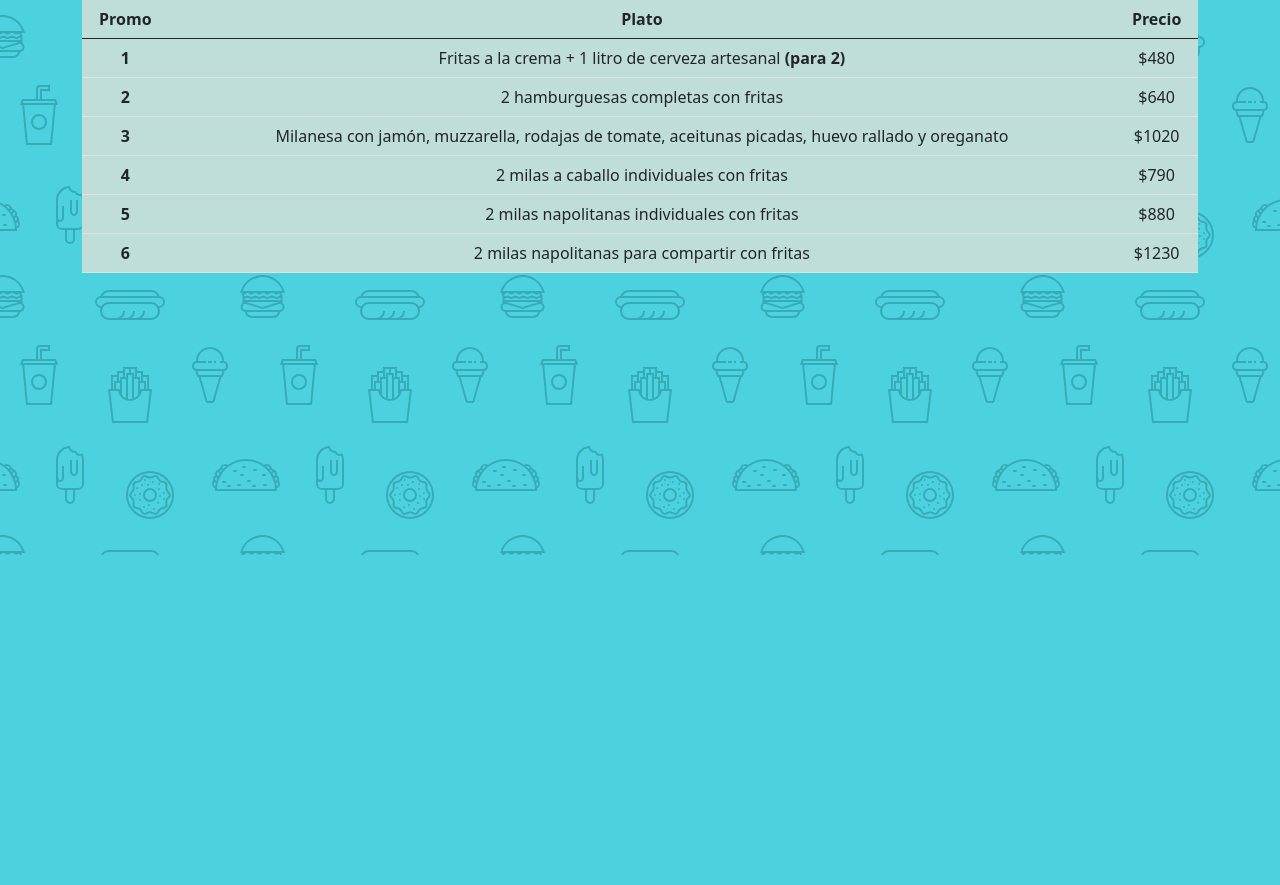
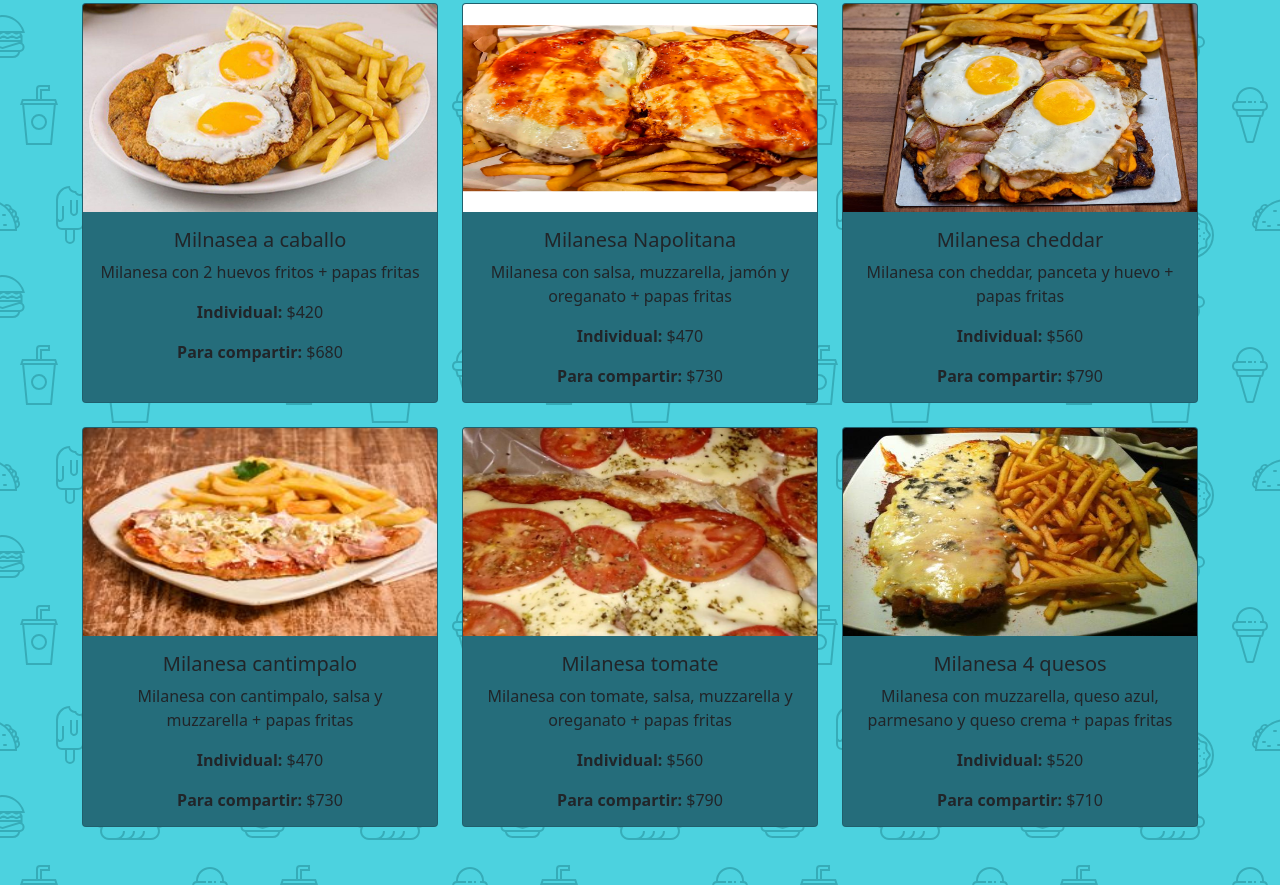
Before and after one commit to nahucarrizo/proyecto-final, a plain HTML site: page index.html in a window 1280 px wide. Shown: the part 245-1130 px from the top of the page. Before the commit the page ends 800 px from the top, so only its background shows below. Drawn offline with nearby package versions, Linux system fonts and the light colour scheme.

Commit message:
Agregacion de imagenes y de milanesas

```diff
--- a/index.html
+++ b/index.html
@@ -1,3 +1,4 @@
+<!Doctype html>
 <html lang="en">
     <head>
         <meta charset="utf-8">
@@ -8,7 +9,8 @@
         <link rel="stylesheet" href="assets/css/style.css">
     </head>
     <body>
-        <nav class="navbar navbar-expand-lg navbar-light nav1">
+        <!--Barra nav-->
+        <nav class="navbar navbar-expand-lg navbar-light bg-light fixed-top">
             <div class="container-fluid">
                 <a class="navbar-brand" href="index.html">
                     <img class="img1" src="assets/img/logo.jpg" alt="Logo del local">
@@ -23,16 +25,13 @@
                             <a class="nav-link active" aria-current="page" href="#promos"><b>PROMOS</b></a>
                         </li>
                         <li class="nav-item">
-                            <a class="nav-link active" aria-current="page" href="#"><b>MILANESAS</b></a>
+                            <a class="nav-link active" aria-current="page" href="#milanesas"><b>MILANESAS</b></a>
                         </li>
                         <li class="nav-item">
-                            <a class="nav-link active" aria-current="page" href="#"><b>HAMBURGUESAS</b></a>
+                            <a class="nav-link active" aria-current="page" href="#hamburguesas"><b>HAMBURGUESAS</b></a>
                         </li>
                         <li class="nav-item">
                             <a class="nav-link active" aria-current="page" href=""><b>PAPAS FRITAS</b></a>
-                        </li>
-                        <li class="nav-item">
-                            <a class="nav-link active" aria-current="page" href=""><b>ENSALADAS</b></a>
                         </li>
                         <li class="nav-item">
                             <a class="nav-link active" aria-current="page" href=""><b>BEBIDAS</b></a>
@@ -41,51 +40,131 @@
                 </div>
             </div>
         </nav>
-        <div id="promos" class="container">
-            <table class="table t1">
-                <thead>
-                    <tr>
-                        <th colspan="3">Promociones</th>
-                    </tr>
-                    <tr>
-                        <th>Promo</th>
-                        <th>Plato</th>
-                        <th>Precio</th>
-                    </tr>
-                </thead>
-                <tbody>
-                    <tr>
-                        <th>1</th>
-                        <td>Fritas a la crema + 1 litro de cerveza artesanal <b>(para 2)</b></td>
-                        <td>$480</td>
-                    </tr>
-                    <tr>
-                        <th>2</th>
-                        <td>2 hamburguesas completas con fritas</td>
-                        <td>$640</td>
-                    </tr>
-                    <tr>
-                        <th>3</th>
-                        <td>Milanesa con jamón, muzzarella, rodajas de tomate, aceitunas picadas, huevo rallado y oreganato</td>
-                        <td>$1020</td>
-                    </tr>
-                    <tr>
-                        <th>4</th>
-                        <td>2 milas a caballo individuales con fritas</td>
-                        <td>$790</td>
-                    </tr>
-                    <tr>
-                        <th>5</th>
-                        <td>2 milas napolitanas individuales con fritas</td>
-                        <td>$880</td>
-                    </tr>
-                    <tr>
-                        <th>6</th>
-                        <td>2 milas napolitanas para compartir con fritas</td>
-                        <td>$1230</td>
-                    </tr>
-                </tbody>
-            </table>
+        <!--Milanesas-->
+        <div id="milanesas" class="container">
+            <h1 class="titulo-menu"><i class="fas fa-utensils"></i> Milanesas <i class="fas fa-utensils"></i></h1>
+            <div class="row row-cols-1 row-cols-md-3 g-4">
+                <div class="col">
+                    <div class="card">
+                        <img src="assets/img/mila1.jpg" alt="Milanesa a caballo" class="card-img-top">
+                        <div class="card-body">
+                            <h5 class="card-title">Milnasea a caballo</h5>
+                            <p class="card-text">Milanesa con 2 huevos fritos + papas fritas</p>
+                            <p class="card-text"><b>Individual:</b> $420</p>
+                            <p class="card-text"><b>Para compartir:</b> $680</p>
+                        </div>
+                    </div>
+                </div>
+                <div class="col">
+                    <div class="card">
+                        <img src="assets/img/mila2.jpg" alt="Milanesa napolitana" class="card-img-top">
+                        <div class="card-body">
+                            <h5 class="card-title">Milanesa Napolitana</h5>
+                            <p class="card-text">Milanesa con salsa, muzzarella, jamón y oreganato + papas fritas </p>
+                            <p class="card-text"><b>Individual:</b> $470
+                            <p class="card-text"><b>Para compartir:</b> $730</p>
+                        </div>
+                    </div>
+                </div>
+                <div class="col">
+                    <div class="card">
+                        <img src="assets/img/mila3.jpg" alt="Milanesa cheddar" class="card-img-top">
+                        <div class="card-body">
+                            <h5 class="card-title">Milanesa cheddar</h5>
+                            <p class="card-text">Milanesa con cheddar, panceta y huevo + papas fritas </p>
+                            <p class="card-text"><b>Individual:</b> $560
+                            <p class="card-text"><b>Para compartir:</b> $790</p>
+                        </div>
+                    </div>
+                </div>
+                <div class="col">
+                    <div class="card">
+                        <img src="assets/img/mila4.jpg" alt="Milanesa cantimpalo" class="card-img-top">
+                        <div class="card-body">
+                            <h5 class="card-title">Milanesa cantimpalo</h5>
+                            <p class="card-text">Milanesa con cantimpalo, salsa y muzzarella + papas fritas</p>
+                            <p class="card-text"><b>Individual:</b> $470</p>
+                            <p class="card-text"><b>Para compartir:</b> $730</p>
+                        </div>
+                    </div>
+                </div>
+                <div class="col">
+                    <div class="card">
+                        <img src="assets/img/mila5.jpg" alt="Milanesa tomate" class="card-img-top">
+                        <div class="card-body">
+                            <h5 class="card-title">Milanesa tomate</h5>
+                            <p class="card-text">Milanesa con tomate, salsa, muzzarella y oreganato + papas fritas</p>
+                            <p class="card-text"><b>Individual:</b> $560</p>
+                            <p class="card-text"><b>Para compartir:</b> $790</p>
+                        </div>
+                    </div>
+                </div>
+                <div class="col">
+                    <div class="card">
+                        <img src="assets/img/mila6.jpg" alt="Milanesa 4 quesos" class="card-img-top">
+                        <div class="card-body">
+                            <h5 class="card-title">Milanesa 4 quesos</h5>
+                            <p class="card-text">Milanesa con muzzarella, queso azul, parmesano y queso crema + papas fritas</p>
+                            <p class="card-text"><b>Individual:</b> $520</p>
+                            <p class="card-text"><b>Para compartir:</b> $710</p>
+                        </div>
+                    </div>
+                </div>
+            </div>
+        </div>
+        <!--Hamburguesas-->
+        <div id=hamburguesas class="container">
+            <h1 class="titulo-menu"><i class="fas fa-hamburger"></i> Hamburguesas <i class="fas fa-hamburger"></i></h1>
+            <div class="row row-cols-1 row-cols-md-2 g-4">
+                <div class="col">
+                    <div class="card">
+                        <div class="card-body">
+                            <h5 class="card-title">Card title</h5>
+                            <p class="card-text">This is a longer card with supporting text below as a natural lead-in to additional content. This content is a little bit longer.</p>
+                        </div>
+                    </div>
+                </div>
+                <div class="col">
+                    <div class="card">
+                        <div class="card-body">
+                            <h5 class="card-title">Card title</h5>
+                            <p class="card-text">This is a longer card with supporting text below as a natural lead-in to additional content. This content is a little bit longer.</p>
+                        </div>
+                    </div>
+                </div>
+                <div class="col">
+                    <div class="card">
+                        <div class="card-body">
+                            <h5 class="card-title">Card title</h5>
+                            <p class="card-text">This is a longer card with supporting text below as a natural lead-in to additional content. This content is a little bit longer.</p>
+                        </div>
+                    </div>
+                </div>
+                <div class="col">
+                    <div class="card">
+                        <div class="card-body">
+                            <h5 class="card-title">Card title</h5>
+                            <p class="card-text">This is a longer card with supporting text below as a natural lead-in to additional content. This content is a little bit longer.</p>
+                        </div>
+                    </div>
+                </div>
+                <div class="col">
+                    <div class="card">
+                        <div class="card-body">
+                            <h5 class="card-title">Card title</h5>
+                            <p class="card-text">This is a longer card with supporting text below as a natural lead-in to additional content. This content is a little bit longer.</p>
+                        </div>
+                    </div>
+                </div>
+                <div class="col">
+                    <div class="card">
+                        <div class="card-body">
+                            <h5 class="card-title">Card title</h5>
+                            <p class="card-text">This is a longer card with supporting text below as a natural lead-in to additional content. This content is a little bit longer.</p>
+                        </div>
+                    </div>
+                </div>
+            </div>
         </div>
         <script src="https://cdn.jsdelivr.net/npm/bootstrap@5.0.2/dist/js/bootstrap.bundle.min.js" integrity="sha384-MrcW6ZMFYlzcLA8Nl+NtUVF0sA7MsXsP1UyJoMp4YLEuNSfAP+JcXn/tWtIaxVXM" crossorigin="anonymous"></script>
         <script src="https://kit.fontawesome.com/a096b5ce45.js" crossorigin="anonymous"></script>
```
Also changed, not shown: assets/css/style.css, assets/img/mila1.jpg (added), assets/img/mila2.jpg (added), assets/img/mila3.jpg (added), assets/img/mila4.jpg (added), assets/img/mila5.jpg (added), assets/img/mila6.jpg (added).
